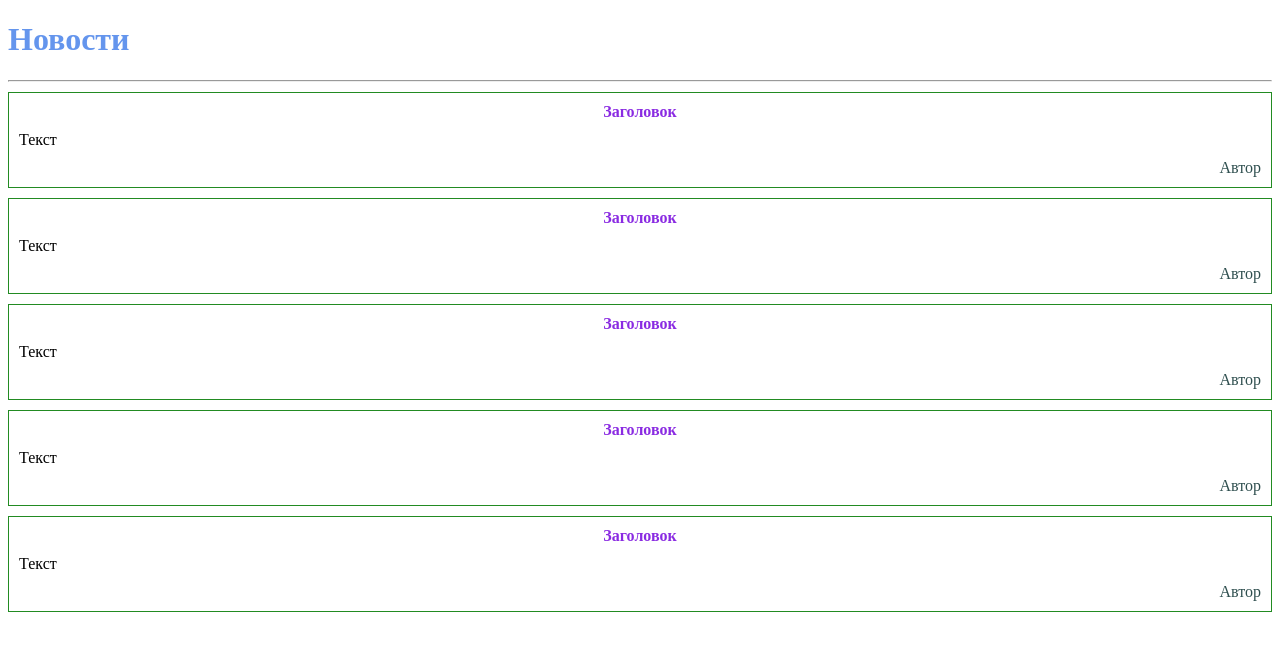
After one commit to RuslanYusupovM/php1, a PHP site: page /templates/news.php in a window 1280 px wide. The commit adds this page. Shown: the top 651 px of the page. Run offline with PHP 8.4, Linux system fonts and the light colour scheme; a stand-in replaces the project's code that opens the database connection.

Commit message:
The 1.2, 1.3, 2 and part of 3rd points of the homework number seven.

```diff
--- /dev/null
+++ b/css/styles.css
@@ -0,0 +1,35 @@
+h1 {
+    color: cornflowerblue;
+}
+
+.news .article {
+    border: 1px solid forestgreen;
+    margin: 10px 0;
+    display: block;
+    text-decoration: none;
+}
+
+.article .title {
+    font-weight: bold;
+    text-align: center;
+    margin: 10px;
+    color: blueviolet;
+}
+
+.article .text {
+    text-align: justify;
+    margin: 10px;
+    color: black;
+}
+
+.article .author {
+    text-align: right;
+    margin: 10px;
+    color: darkslategray;
+}
+
+.detail_text {
+    text-align: justify;
+    margin: 10px;
+    color: black;
+}
--- a/index.php
+++ b/index.php
@@ -3,3 +3,5 @@
 include __DIR__ . '/classes/Db.php';
 
 $db = new Db;
+echo '<pre>';
+var_dump($db->query('SELECT * FROM news WHERE id=:id', [':id' => 2]));
--- /dev/null
+++ b/templates/news.php
@@ -0,0 +1,45 @@
+<!doctype html>
+<html lang="en">
+<head>
+    <meta charset="UTF-8">
+    <meta name="viewport"
+          content="width=device-width, user-scalable=no, initial-scale=1.0, maximum-scale=1.0, minimum-scale=1.0">
+    <meta http-equiv="X-UA-Compatible" content="ie=edge">
+    <link rel="stylesheet" href="/css/styles.css">
+    <title>Новости</title>
+</head>
+<body>
+
+<h1>Новости</h1>
+<hr>
+<div class="news">
+    <a href="javascript:void(0);" class="article">
+        <div class="title">Заголовок</div>
+        <div class="text">Текст</div>
+        <div class="author">Автор</div>
+    </a>
+    <a href="javascript:void(0);" class="article">
+        <div class="title">Заголовок</div>
+        <div class="text">Текст</div>
+        <div class="author">Автор</div>
+    </a>
+    <a href="javascript:void(0);" class="article">
+        <div class="title">Заголовок</div>
+        <div class="text">Текст</div>
+        <div class="author">Автор</div>
+    </a>
+    <a href="javascript:void(0);" class="article">
+        <div class="title">Заголовок</div>
+        <div class="text">Текст</div>
+        <div class="author">Автор</div>
+    </a>
+    <a href="javascript:void(0);" class="article">
+        <div class="title">Заголовок</div>
+        <div class="text">Текст</div>
+        <div class="author">Автор</div>
+    </a>
+</div>
+
+
+</body>
+</html>
```
Also changed, not shown: classes/Db.php (+31 -0 lines), classes/View.php (added, +44 -0 lines), templates/article.php (added, +22 -0 lines), 1 other file.
